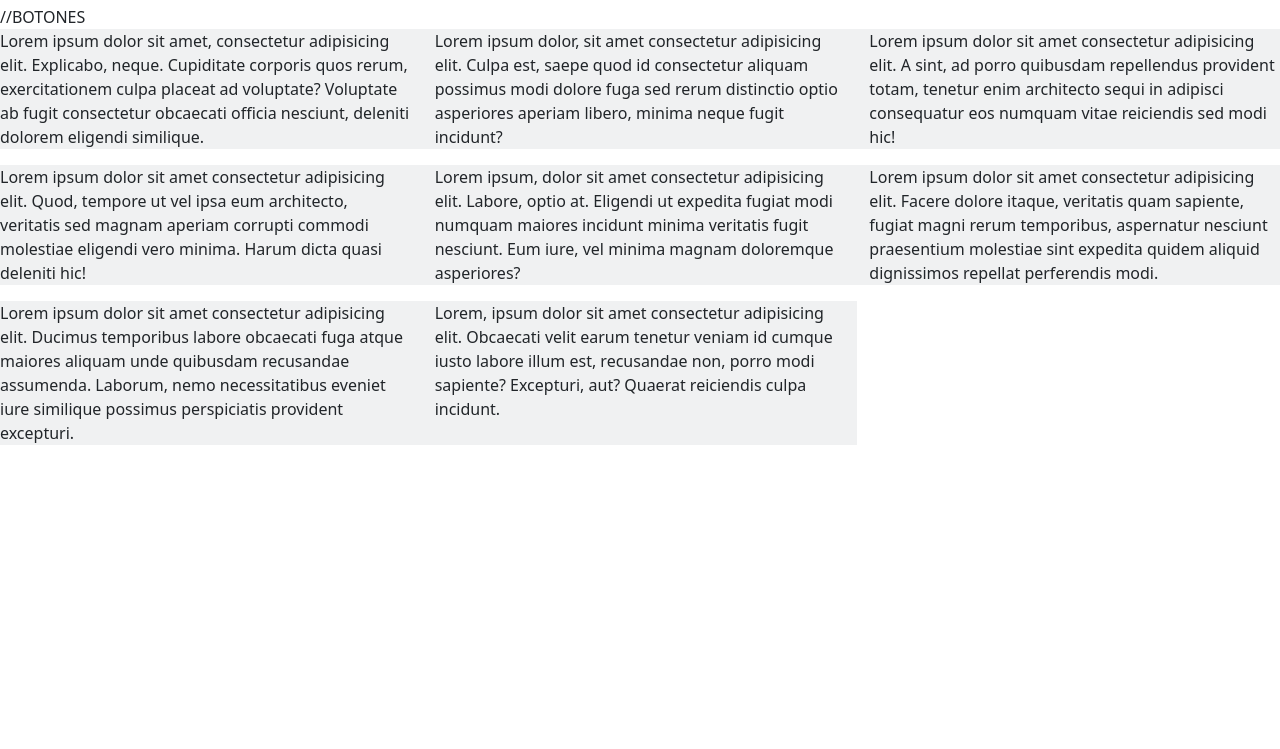
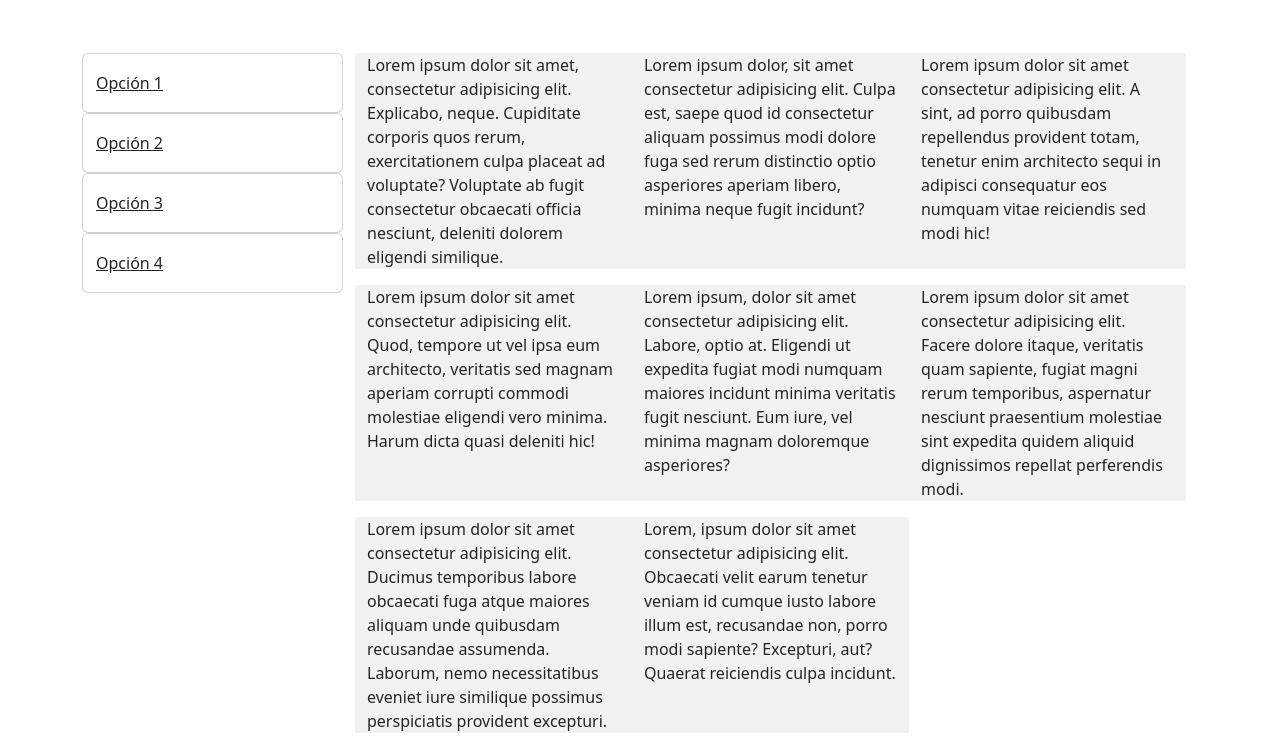
Before and after one commit to IgnacioAlonsoSclavo/Actividad-ResponsiveDesign, a plain HTML site: page index.html in a window 1280 px wide. Shown: the part 177-926 px from the top of the page. Before the commit the page ends 800 px from the top, so only its background shows below. Drawn offline with nearby package versions, Linux system fonts and the light colour scheme.

Commit message:
Ejercicio terminado
Incluidos botones

```diff
--- a/index.html
+++ b/index.html
@@ -1,5 +1,6 @@
 <!DOCTYPE html>
 <html lang="en">
+
 <head>
   <meta charset="UTF-8">
   <meta name="viewport" content="width=device-width, initial-scale=1.0">
@@ -7,12 +8,14 @@
 
   <title>ResponsiveDesign</title>
 </head>
+
 <body>
 
   <nav class="navbar navbar-expand-lg bg-secondary">
     <div class="container-fluid">
       <a class="navbar-brand text-light" href="#">FRUTILLA</a>
-          <button class="navbar-toggler" type="button" data-bs-toggle="collapse" data-bs-target="#navbarSupportedContent" aria-controls="navbarSupportedContent" aria-expanded="false" aria-label="Toggle navigation">
+      <button class="navbar-toggler" type="button" data-bs-toggle="collapse" data-bs-target="#navbarSupportedContent"
+        aria-controls="navbarSupportedContent" aria-expanded="false" aria-label="Toggle navigation">
         <span class="navbar-toggler-icon"></span>
       </button>
       <div class="collapse navbar-collapse" id="navbarSupportedContent">
@@ -26,6 +29,22 @@
           <li class="nav-item">
             <a class="nav-link text-light px-5" href="#">Mango</a>
           </li>
+          <div class="dropdown">
+            <button class="btn btn-secondary dropdown-toggle" type="button" data-bs-toggle="dropdown" aria-expanded="false">
+              Dropdown button
+            </button>
+            <ul class="dropdown-menu p-0">
+
+              <li class="py-3 btn d-flex card"><u>Opción 1</u></li>
+
+              <li class="py-3 btn d-flex card"><u>Opción 2</u></li>
+
+              <li class="py-3 btn d-flex card"><u>Opción 3</u></li>
+
+              <li class="py-3 btn d-flex card"><u>Opción 4</u></li>
+
+            </ul>
+          </div>
 
         </ul>
         <form class="d-flex" role="search">
@@ -38,7 +57,7 @@
 
   <div id="carouselExampleAutoplaying" class="carousel slide text-center" data-bs-ride="carousel">
     <div class="carousel-inner">
-          <div class="carousel-item active" data-bs-interval="2000" >
+      <div class="carousel-item active" data-bs-interval="2000">
         <p class="h5">Sandia</p>
       </div>
       <div class="carousel-item" data-bs-interval="2000">
@@ -49,22 +68,64 @@
       </div>
     </div>
   </div>
-      //BOTONES
+
+
+  <div class="container">
+    <div class="row mt-5">
+      <div class="col-lg-3 d-none d-lg-block">
+
+          <ul class="list-group list-group-flush">
+            <div class="card">
+              <li class="py-3 btn d-flex"><u>Opción 1</u></li>
+            </div>
+            <div class="card">
+              <li class="py-3 btn d-flex"><u>Opción 2</u></li>
+            </div>
+            <div class="card">
+              <li class="py-3 btn d-flex"><u>Opción 3</u></li>
+            </div>
+            <div class="card">
+              <li class="py-3 btn d-flex"><u>Opción 4</u></li>
+            </div>
+          </ul>
 
       </div>
 
-      <div class="row">
-        <p class="col-lg-4 col-md-6 col-sm-12 bg-secondary" style="--bs-bg-opacity: .1;">Lorem ipsum dolor sit amet, consectetur adipisicing elit. Explicabo, neque. Cupiditate corporis quos rerum, exercitationem culpa placeat ad voluptate? Voluptate ab fugit consectetur obcaecati officia nesciunt, deleniti dolorem eligendi similique.</p>
-        <p class="col-lg-4 col-md-6 col-sm-12 bg-secondary" style="--bs-bg-opacity: .1;">Lorem ipsum dolor, sit amet consectetur adipisicing elit. Culpa est, saepe quod id consectetur aliquam possimus modi dolore fuga sed rerum distinctio optio asperiores aperiam libero, minima neque fugit incidunt?</p>
-        <p class="col-lg-4 col-md-6 col-sm-12 bg-secondary" style="--bs-bg-opacity: .1;">Lorem ipsum dolor sit amet consectetur adipisicing elit. A sint, ad porro quibusdam repellendus provident totam, tenetur enim architecto sequi in adipisci consequatur eos numquam vitae reiciendis sed modi hic!</p>
-        <p class="col-lg-4 col-md-6 col-sm-12 bg-secondary" style="--bs-bg-opacity: .1;">Lorem ipsum dolor sit amet consectetur adipisicing elit. Quod, tempore ut vel ipsa eum architecto, veritatis sed magnam aperiam corrupti commodi molestiae eligendi vero minima. Harum dicta quasi deleniti hic!</p>
-        <p class="col-lg-4 col-md-6 col-sm-12 bg-secondary" style="--bs-bg-opacity: .1;">Lorem ipsum, dolor sit amet consectetur adipisicing elit. Labore, optio at. Eligendi ut expedita fugiat modi numquam maiores incidunt minima veritatis fugit nesciunt. Eum iure, vel minima magnam doloremque asperiores?</p>
-        <p class="col-lg-4 col-md-6 col-sm-12 bg-secondary" style="--bs-bg-opacity: .1;">Lorem ipsum dolor sit amet consectetur adipisicing elit. Facere dolore itaque, veritatis quam sapiente, fugiat magni rerum temporibus, aspernatur nesciunt praesentium molestiae sint expedita quidem aliquid dignissimos repellat perferendis modi.</p>
-        <p class="col-lg-4 col-md-6 col-sm-12 bg-secondary" style="--bs-bg-opacity: .1;">Lorem ipsum dolor sit amet consectetur adipisicing elit. Ducimus temporibus labore obcaecati fuga atque maiores aliquam unde quibusdam recusandae assumenda. Laborum, nemo necessitatibus eveniet iure similique possimus perspiciatis provident excepturi.</p>
-        <p class="col-lg-4 col-md-6 col-sm-12 bg-secondary" style="--bs-bg-opacity: .1;">Lorem, ipsum dolor sit amet consectetur adipisicing elit. Obcaecati velit earum tenetur veniam id cumque iusto labore illum est, recusandae non, porro modi sapiente? Excepturi, aut? Quaerat reiciendis culpa incidunt.</p>
+
+
+      <div class="row col-lg-9">
+        <p class="col-lg-4 col-md-6 col-sm-12 bg-secondary" style="--bs-bg-opacity: .1;">Lorem ipsum dolor sit amet,
+          consectetur adipisicing elit. Explicabo, neque. Cupiditate corporis quos rerum, exercitationem culpa placeat ad
+          voluptate? Voluptate ab fugit consectetur obcaecati officia nesciunt, deleniti dolorem eligendi similique.</p>
+        <p class="col-lg-4 col-md-6 col-sm-12 bg-secondary" style="--bs-bg-opacity: .1;">Lorem ipsum dolor, sit amet
+          consectetur adipisicing elit. Culpa est, saepe quod id consectetur aliquam possimus modi dolore fuga sed rerum
+          distinctio optio asperiores aperiam libero, minima neque fugit incidunt?</p>
+        <p class="col-lg-4 col-md-6 col-sm-12 bg-secondary" style="--bs-bg-opacity: .1;">Lorem ipsum dolor sit amet
+          consectetur adipisicing elit. A sint, ad porro quibusdam repellendus provident totam, tenetur enim architecto
+          sequi in adipisci consequatur eos numquam vitae reiciendis sed modi hic!</p>
+        <p class="col-lg-4 col-md-6 col-sm-12 bg-secondary" style="--bs-bg-opacity: .1;">Lorem ipsum dolor sit amet
+          consectetur adipisicing elit. Quod, tempore ut vel ipsa eum architecto, veritatis sed magnam aperiam corrupti
+          commodi molestiae eligendi vero minima. Harum dicta quasi deleniti hic!</p>
+        <p class="col-lg-4 col-md-6 col-sm-12 bg-secondary" style="--bs-bg-opacity: .1;">Lorem ipsum, dolor sit amet
+          consectetur adipisicing elit. Labore, optio at. Eligendi ut expedita fugiat modi numquam maiores incidunt minima
+          veritatis fugit nesciunt. Eum iure, vel minima magnam doloremque asperiores?</p>
+        <p class="col-lg-4 col-md-6 col-sm-12 bg-secondary" style="--bs-bg-opacity: .1;">Lorem ipsum dolor sit amet
+          consectetur adipisicing elit. Facere dolore itaque, veritatis quam sapiente, fugiat magni rerum temporibus,
+          aspernatur nesciunt praesentium molestiae sint expedita quidem aliquid dignissimos repellat perferendis modi.</p>
+        <p class="col-lg-4 col-md-6 col-sm-12 bg-secondary" style="--bs-bg-opacity: .1;">Lorem ipsum dolor sit amet
+          consectetur adipisicing elit. Ducimus temporibus labore obcaecati fuga atque maiores aliquam unde quibusdam
+          recusandae assumenda. Laborum, nemo necessitatibus eveniet iure similique possimus perspiciatis provident
+          excepturi.</p>
+        <p class="col-lg-4 col-md-6 col-sm-12 bg-secondary" style="--bs-bg-opacity: .1;">Lorem, ipsum dolor sit amet
+          consectetur adipisicing elit. Obcaecati velit earum tenetur veniam id cumque iusto labore illum est, recusandae
+          non, porro modi sapiente? Excepturi, aut? Quaerat reiciendis culpa incidunt.</p>
 
       </div>
+    </div>
+  </div>
+  <script src="https://cdn.jsdelivr.net/npm/bootstrap@5.3.2/dist/js/bootstrap.bundle.min.js"
+    integrity="sha384-C6RzsynM9kWDrMNeT87bh95OGNyZPhcTNXj1NW7RuBCsyN/o0jlpcV8Qyq46cDfL"
+    crossorigin="anonymous"></script>
+</body>
 
-      <script src="https://cdn.jsdelivr.net/npm/bootstrap@5.3.2/dist/js/bootstrap.bundle.min.js" integrity="sha384-C6RzsynM9kWDrMNeT87bh95OGNyZPhcTNXj1NW7RuBCsyN/o0jlpcV8Qyq46cDfL" crossorigin="anonymous"></script>
-</body>
 </html>
```
Lines whose indentation alone changed are shown as unchanged.
